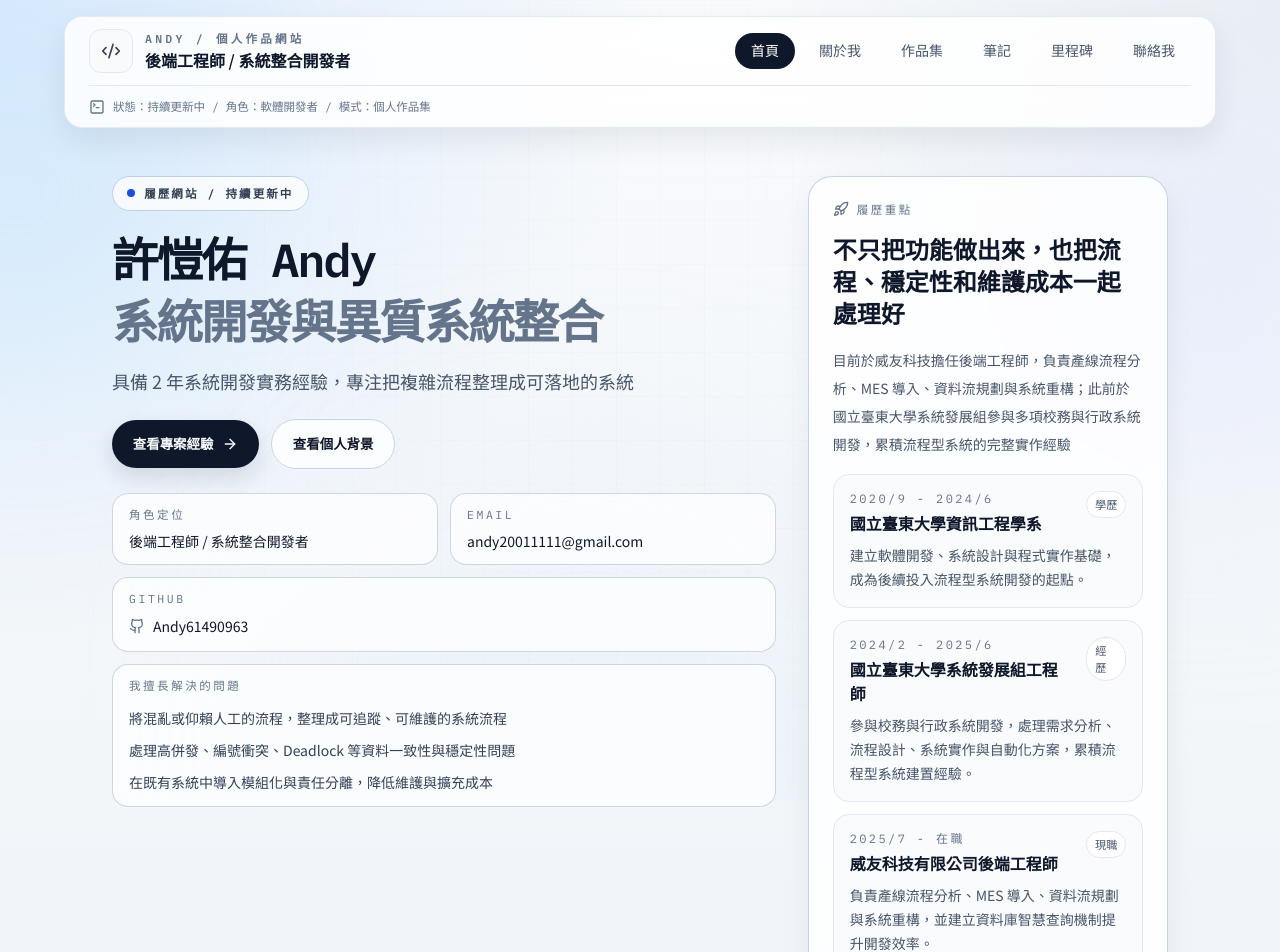
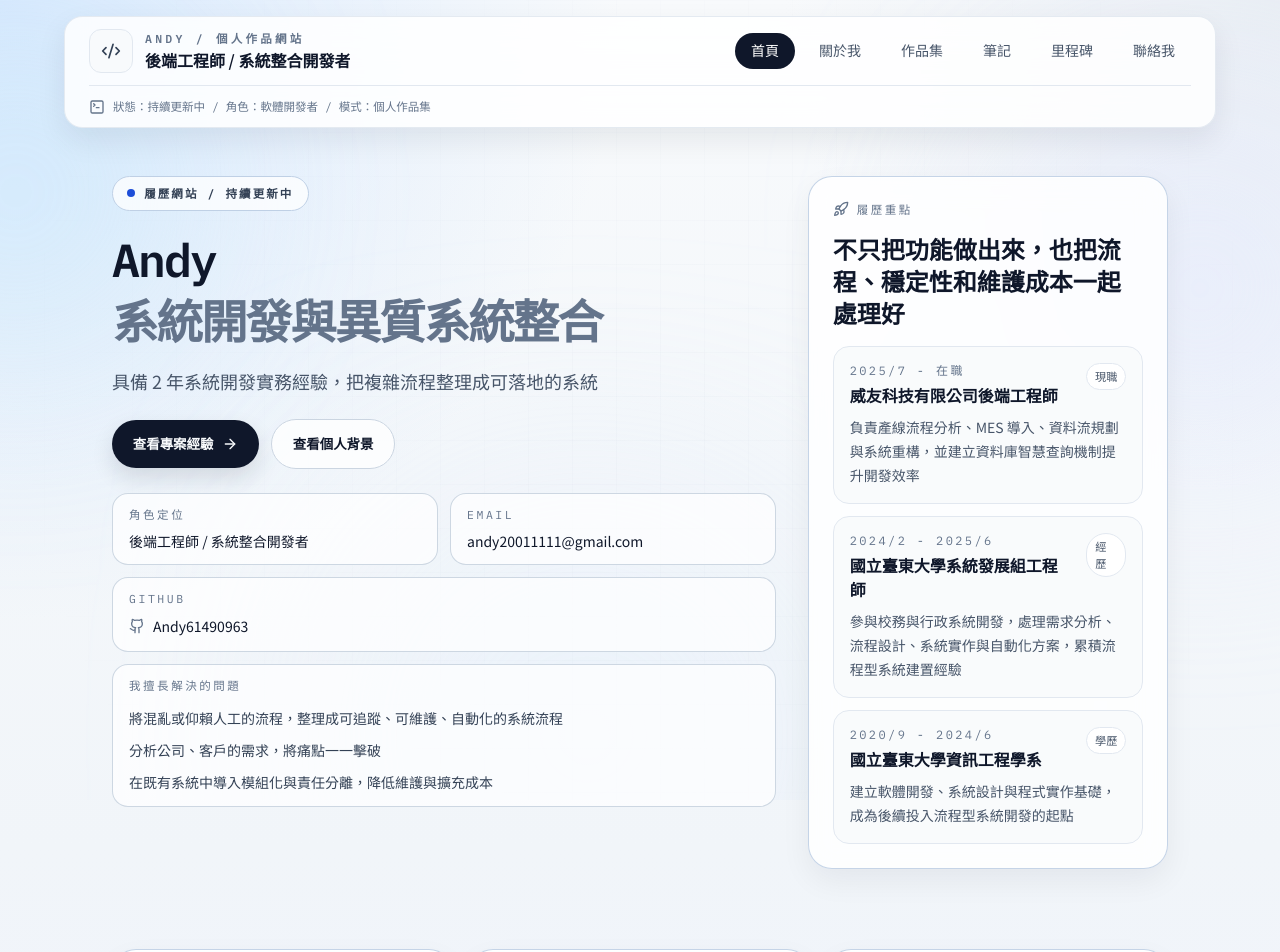
Before and after one commit to Andy61490963/kaiyo-dev-site, a React (Vite) app: page / in a window 1280 px wide. Shown: the top 952 px of the page. Built offline with nearby package versions, Linux system fonts and the light colour scheme; the HTML template or start-up script is replaced by a standard one.

Commit message:
調整內容

```diff
--- a/src/components/Footer.jsx
+++ b/src/components/Footer.jsx
@@ -3,7 +3,7 @@ import { ExternalLink, Terminal } from 'lucide-react'
 
 const footerLinks = [
   {
-    label: 'GitHub 個人頁',
+    label: 'GitHub',
     href: 'https://github.com/Andy61490963',
   },
   {
--- a/src/data/certifications.js
+++ b/src/data/certifications.js
@@ -1,13 +1,13 @@
 export const certifications = [
   {
-    title: '國立臺東大學資訊工程學系',
-    shortTitle: '學歷',
-    issuer: '2020/9 - 2024/6',
-    year: '2024',
+    title: '威友科技有限公司後端工程師',
+    shortTitle: 'MES / 後端',
+    issuer: '2025/7 - 在職',
+    year: '2026',
     summary:
-      '建立軟體開發、系統設計與程式實作基礎，成為後續投入流程型系統開發的起點。',
-    type: '學歷',
-    href: 'https://www.nttu.edu.tw/',
+      '負責產線流程分析、MES 導入、資料流規劃與系統重構，並建立資料庫智慧查詢機制提升開發效率',
+    type: '現職',
+    href: 'https://github.com/Andy61490963',
   },
   {
     title: '國立臺東大學系統發展組工程師',
@@ -15,28 +15,18 @@ export const certifications = [
     issuer: '2024/2 - 2025/6',
     year: '2025',
     summary:
-      '參與校務與行政系統開發，處理需求分析、流程設計、系統實作與自動化方案，累積流程型系統建置經驗。',
+      '參與校務與行政系統開發，處理需求分析、流程設計、系統實作與自動化方案，累積流程型系統建置經驗',
     type: '經歷',
     href: 'https://www.nttu.edu.tw/',
   },
   {
-    title: '威友科技有限公司後端工程師',
-    shortTitle: 'MES / 後端',
-    issuer: '2025/7 - 在職',
-    year: '2026',
+    title: '國立臺東大學資訊工程學系',
+    shortTitle: '學歷',
+    issuer: '2020/9 - 2024/6',
+    year: '2024',
     summary:
-      '負責產線流程分析、MES 導入、資料流規劃與系統重構，並建立資料庫智慧查詢機制提升開發效率。',
-    type: '現職',
-    href: 'https://github.com/Andy61490963',
-  },
-  {
-    title: '部署與系統落地能力',
-    shortTitle: '部署',
-    issuer: '實作成果',
-    year: '2025',
-    summary:
-      '具備部署與系統落地經驗，曾使用 Nginx、Gunicorn、ELB、TLS，並參與多項校務與管理系統實際上線。',
-    type: '成果',
-    href: 'https://github.com/Andy61490963',
-  },
+      '建立軟體開發、系統設計與程式實作基礎，成為後續投入流程型系統開發的起點',
+    type: '學歷',
+    href: 'https://www.nttu.edu.tw/',
+  }
 ]
--- a/src/pages/Home.jsx
+++ b/src/pages/Home.jsx
@@ -24,9 +24,9 @@ const coreAreas = [
 ]
 
 const stats = [
-  { value: '2 年', label: '開發經驗', detail: '系統開發與異質系統整合實務經驗' },
+  { value: '3 年', label: '開發經驗', detail: '系統開發與異質系統整合實務經驗' },
   { value: '5+', label: '專案實績', detail: '校務、行政、工單、健檢與內容管理系統' },
-  { value: '2025', label: '現職角色', detail: '威友科技後端工程師' },
+  { value: '2026', label: '現職角色', detail: '威友科技後端工程師' },
 ]
 
 export default function Home() {
@@ -48,14 +48,14 @@ export default function Home() {
 
           <div className="space-y-5">
             <h1 className="section-title max-w-4xl">
-              許愷佑 Andy
+              Andy
               <span className="mt-3 block text-slate-500">
                 系統開發與異質系統整合
               </span>
             </h1>
 
             <p className="max-w-3xl text-base leading-8 text-slate-600 sm:text-lg">
-              具備 2 年系統開發實務經驗，專注把複雜流程整理成可落地的系統
+              具備 2 年系統開發實務經驗，把複雜流程整理成可落地的系統
             </p>
           </div>
 
@@ -102,8 +102,8 @@ export default function Home() {
             <div className="terminal-outline rounded-2xl px-4 py-3 sm:col-span-2">
               <div className="mono text-[0.72rem] uppercase tracking-[0.22em] text-slate-500">我擅長解決的問題</div>
               <div className="mt-3 grid gap-2 text-sm leading-6 text-slate-700">
-                <p>將混亂或仰賴人工的流程，整理成可追蹤、可維護的系統流程</p>
-                <p>處理高併發、編號衝突、Deadlock 等資料一致性與穩定性問題</p>
+                <p>將混亂或仰賴人工的流程，整理成可追蹤、可維護、自動化的系統流程</p>
+                <p>分析公司、客戶的需求，將痛點一一擊破</p>
                 <p>在既有系統中導入模組化與責任分離，降低維護與擴充成本</p>
               </div>
             </div>
@@ -122,9 +122,9 @@ export default function Home() {
               <span className="mono text-[0.72rem] uppercase tracking-[0.22em]">履歷重點</span>
             </div>
             <h2 className="text-2xl font-semibold text-slate-900">不只把功能做出來，也把流程、穩定性和維護成本一起處理好</h2>
-            <p className="text-sm leading-7 text-slate-600">
+            {/* <p className="text-sm leading-7 text-slate-600">
               目前於威友科技擔任後端工程師，負責產線流程分析、MES 導入、資料流規劃與系統重構；此前於國立臺東大學系統發展組參與多項校務與行政系統開發，累積流程型系統的完整實作經驗
-            </p>
+            </p> */}
 
             <ul className="space-y-3">
               {featuredMilestones.map((item) => (
```
